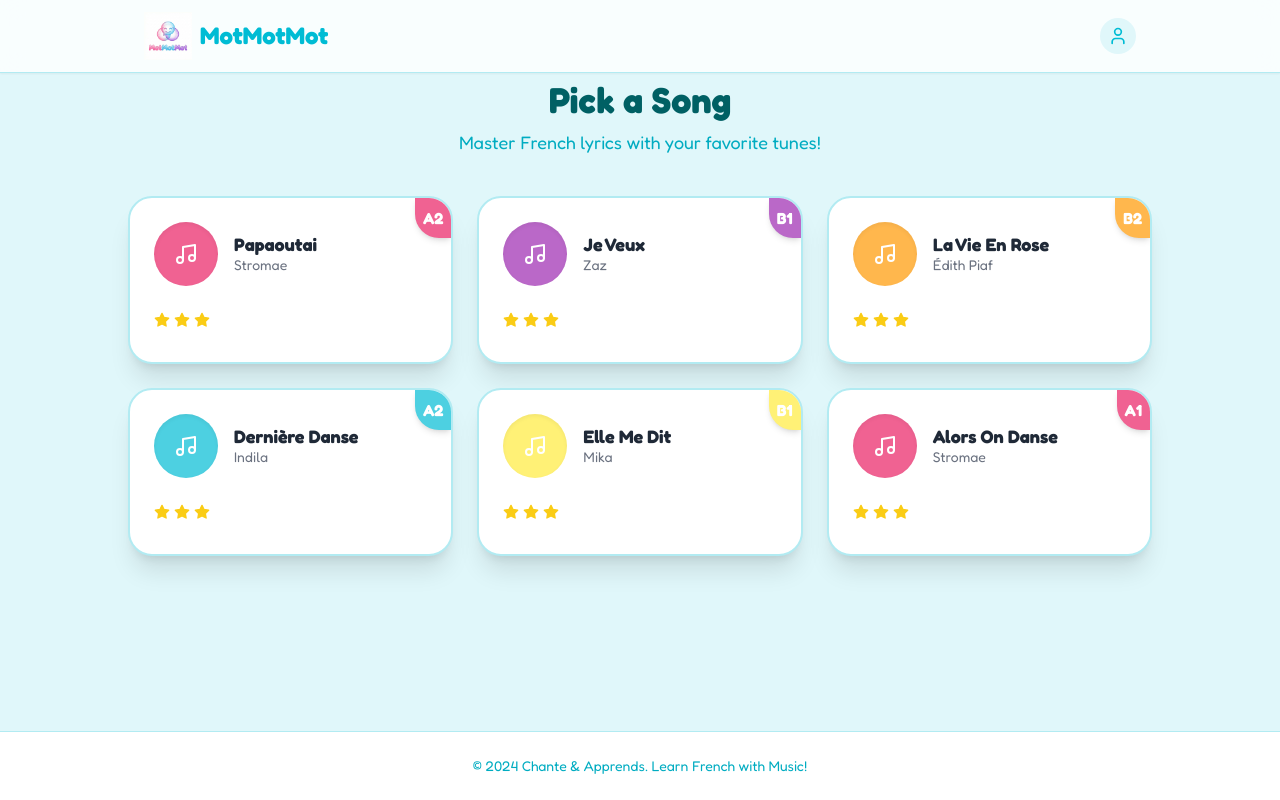
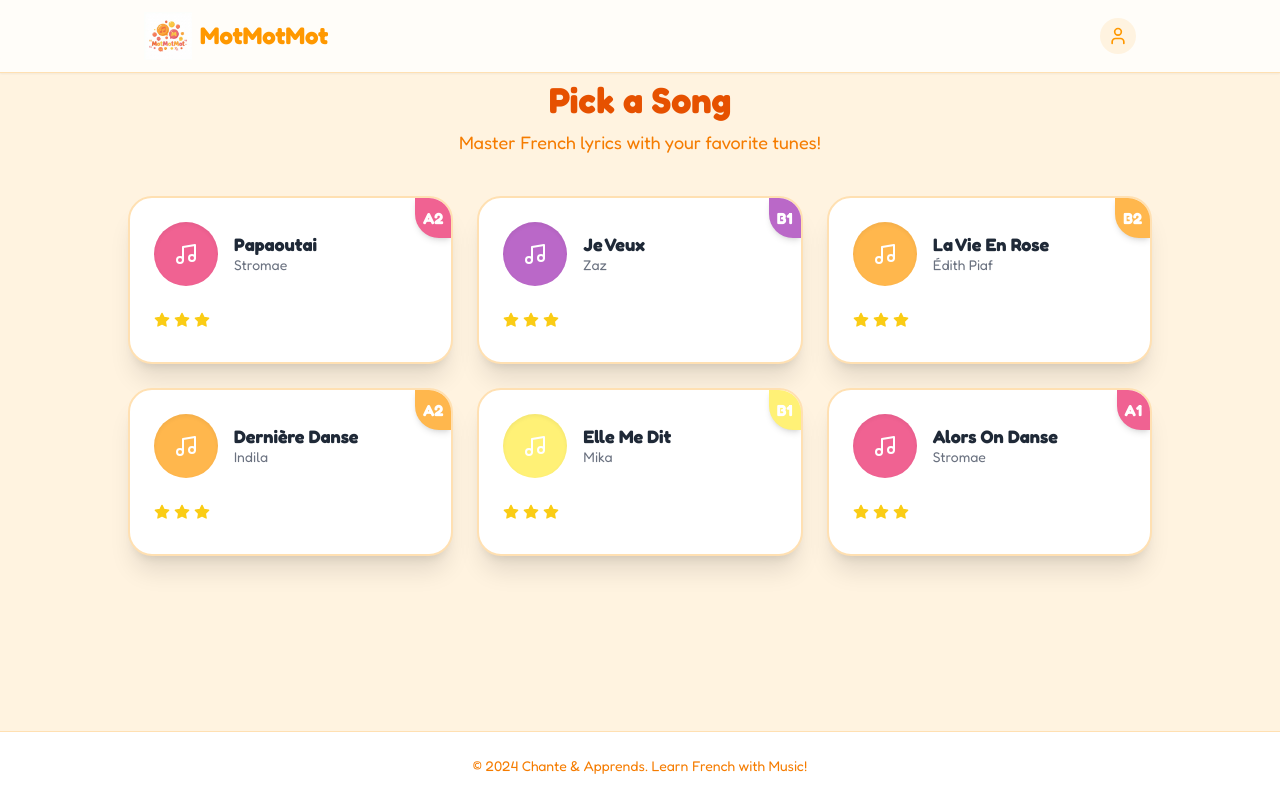
Before and after one commit to furakanji/chante-et-apprends, a React (Vite) app: page / in a window 1280 px wide. Built offline with nearby package versions, Linux system fonts and the light colour scheme.

Commit message:
Update Logo & Theme to Warm Colors

```diff
--- a/tailwind.config.js
+++ b/tailwind.config.js
@@ -8,15 +8,15 @@ export default {
     extend: {
       colors: {
         bubble: {
-          100: '#E0F7FA',
-          200: '#B2EBF2',
-          300: '#80DEEA',
-          400: '#4DD0E1',
-          500: '#26C6DA',
-          600: '#00BCD4', // Primary
-          700: '#00ACC1',
-          800: '#0097A7',
-          900: '#006064',
+          100: '#FFF3E0', // Orange 50
+          200: '#FFE0B2', // Orange 100
+          300: '#FFCC80', // Orange 200
+          400: '#FFB74D', // Orange 300
+          500: '#FFA726', // Orange 400
+          600: '#FF9800', // Orange 500 (Primary)
+          700: '#F57C00', // Orange 700
+          800: '#EF6C00', // Orange 800
+          900: '#E65100', // Orange 900
         },
         accent: {
           pink: '#F06292',
```
Also changed, not shown: public/logo.png.
